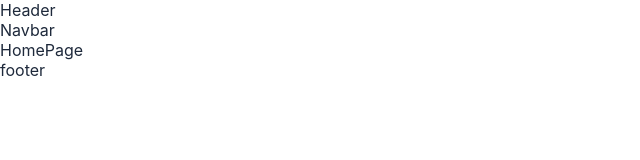
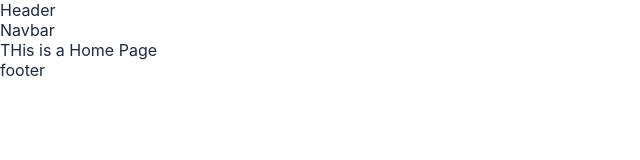
Before and after one commit to ssgmce-website/AluminiPortalFronted, a React (Vite) app: page / in a window 1280 px wide. Shown: the top 160 px of the page, without its empty margins (0-640 px from the left). Built offline with nearby package versions, Linux system fonts and the light colour scheme.

Commit message:
This is a First message from Vikas Dev

```diff
--- a/src/pages/HomePage.jsx
+++ b/src/pages/HomePage.jsx
@@ -2,6 +2,6 @@ import React from 'react'
 
 export const HomePage = () => {
   return (
-    <div>HomePage</div>
+    <div> THis is a Home Page</div>
   )
 }
```
